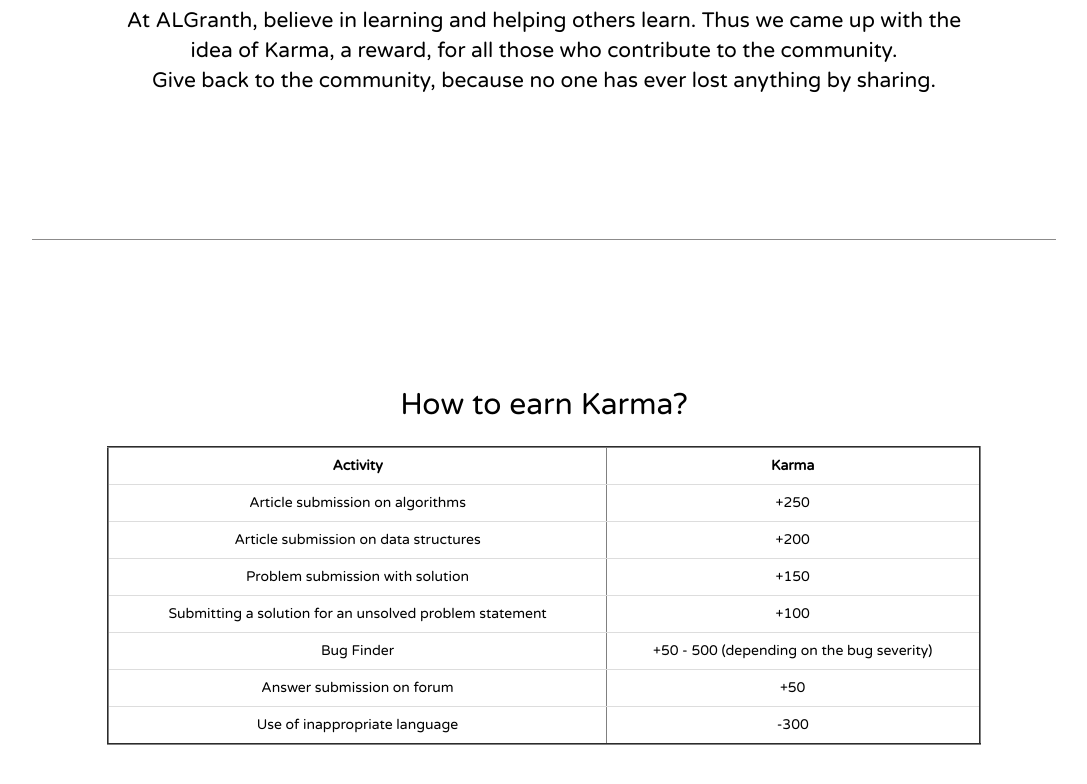
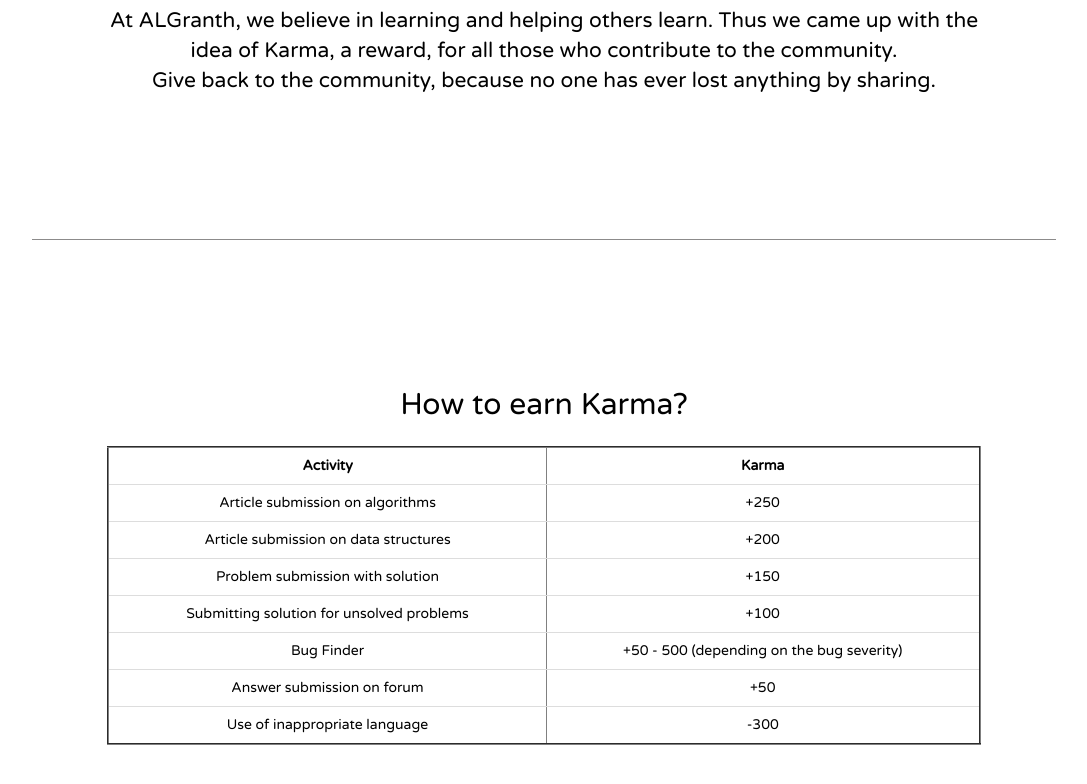
Before and after one commit to wythoff/random, a plain HTML site: page web/karma.html in a window 1280 px wide. Shown: the part 610-1394 px from the top of the page, without its empty margins (96-1183 px from the left). Drawn offline with nearby package versions, Linux system fonts and the light colour scheme.

```diff
--- a/web/karma.html
+++ b/web/karma.html
@@ -104,7 +104,7 @@
                        <div class = "col-sm-2"></div>
                        <div class = "col-sm-8">
                        <p>
-                        At ALGranth, believe in learning and helping others learn. Thus we came up with the idea of Karma, a reward, for all those who contribute to the community.
+                        At ALGranth, we believe in learning and helping others learn. Thus we came up with the idea of Karma, a reward, for all those who contribute to the community.
                         <br>
                         Give back to the community, because no one has ever lost anything by sharing.
                        </p>
@@ -140,7 +140,7 @@
 								<td>+150</td>
 							</tr>
 							<tr>
-								<td>Submitting a solution for an unsolved problem statement</td>
+								<td>Submitting solution for unsolved problems</td>
 								<td>+100</td>
 							</tr>
 							<tr>
```
